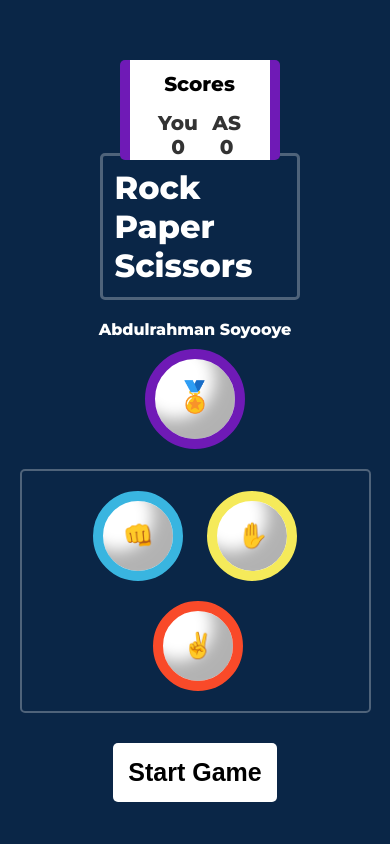
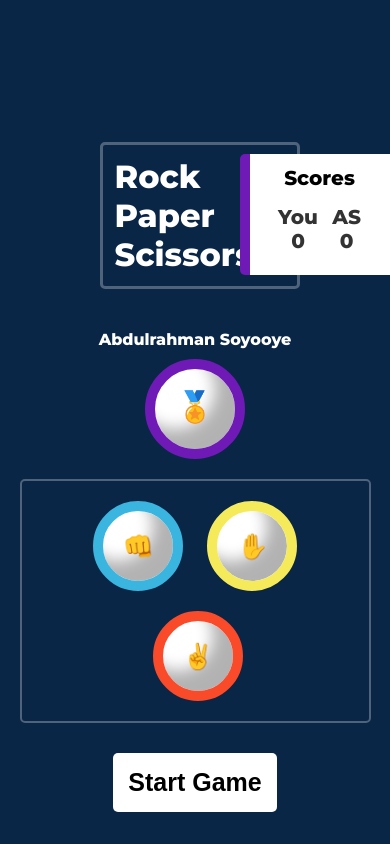
Before and after one commit to DevelopersHyperTech/rock-paper-scissors, a plain HTML site: page index.html in a window 390 px wide. Drawn offline with Linux system fonts and the light colour scheme.

Commit message:
Update style.css

```diff
--- a/style.css
+++ b/style.css
@@ -188,13 +188,6 @@ button:focus {
         height: 90px;
         font-size: 25px;
     }
-    .score-container {
-        position: relative;
-        bottom: 120px;
-        left: 120px;
-        height: 100px;
-        z-index: 100;
-    }
     .header {
         left: 100px;
     }
```
